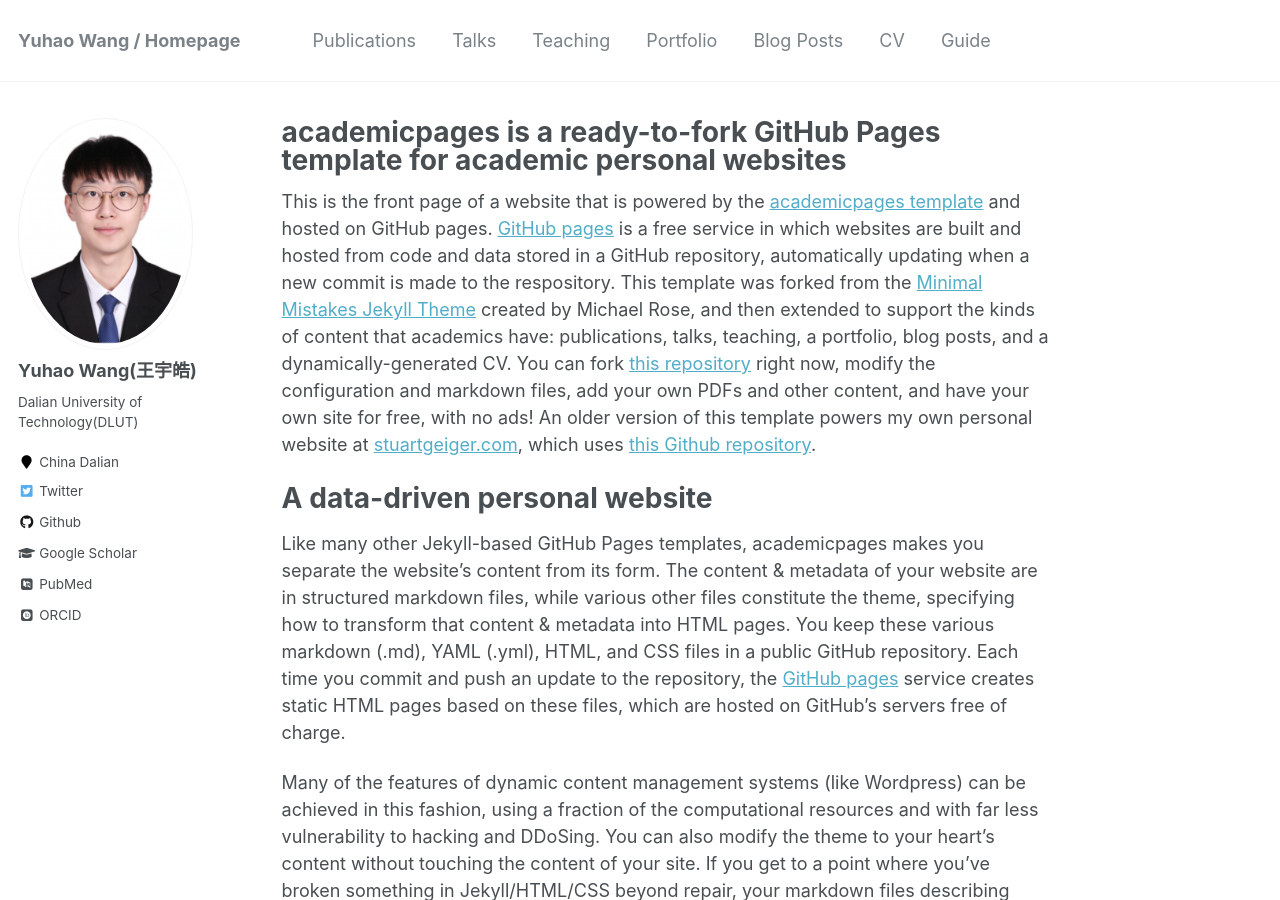
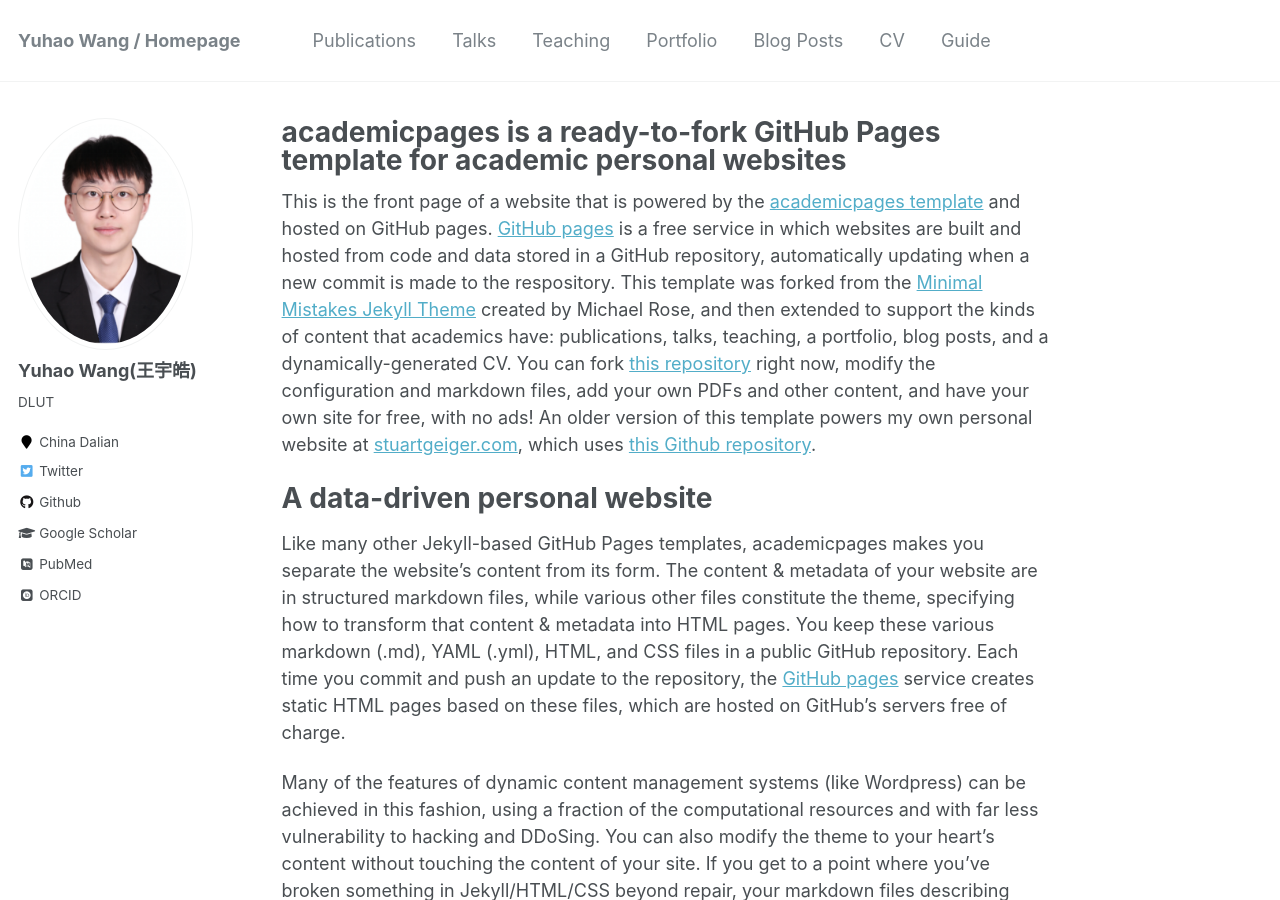
Before and after one commit to 924973292/924973292.github.io, a Jekyll site: the page built from _pages/about.md, in a window 1280 px wide and 900 px high. Built offline with Jekyll 4.4.1, drawn with Linux system fonts in a browser that asks for light colours; some web fonts are replaced.

Commit message:
pubchange

```diff
--- a/_config.yml
+++ b/_config.yml
@@ -82,7 +82,7 @@ analytics:
 author:
   name             : "Yuhao Wang(王宇皓)"
   avatar           : "WangYuhao.png"
-  bio              : "Dalian University of Technology(DLUT)"
+  bio              : "DLUT"
   location         : "China Dalian"
   employer         :
   pubmed           : "https://www.ncbi.nlm.nih.gov/pubmed/?term=john+snow"
```
